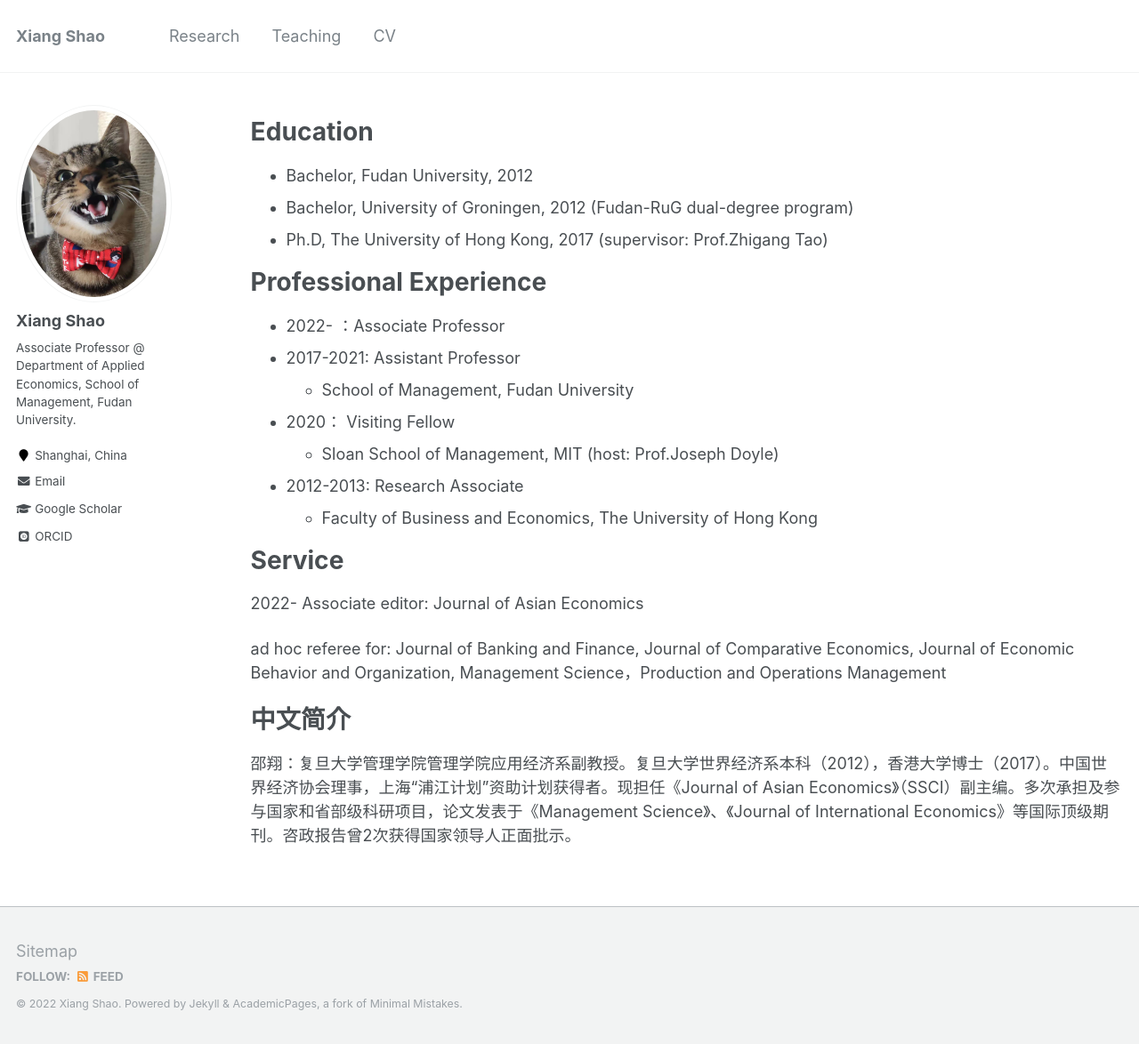
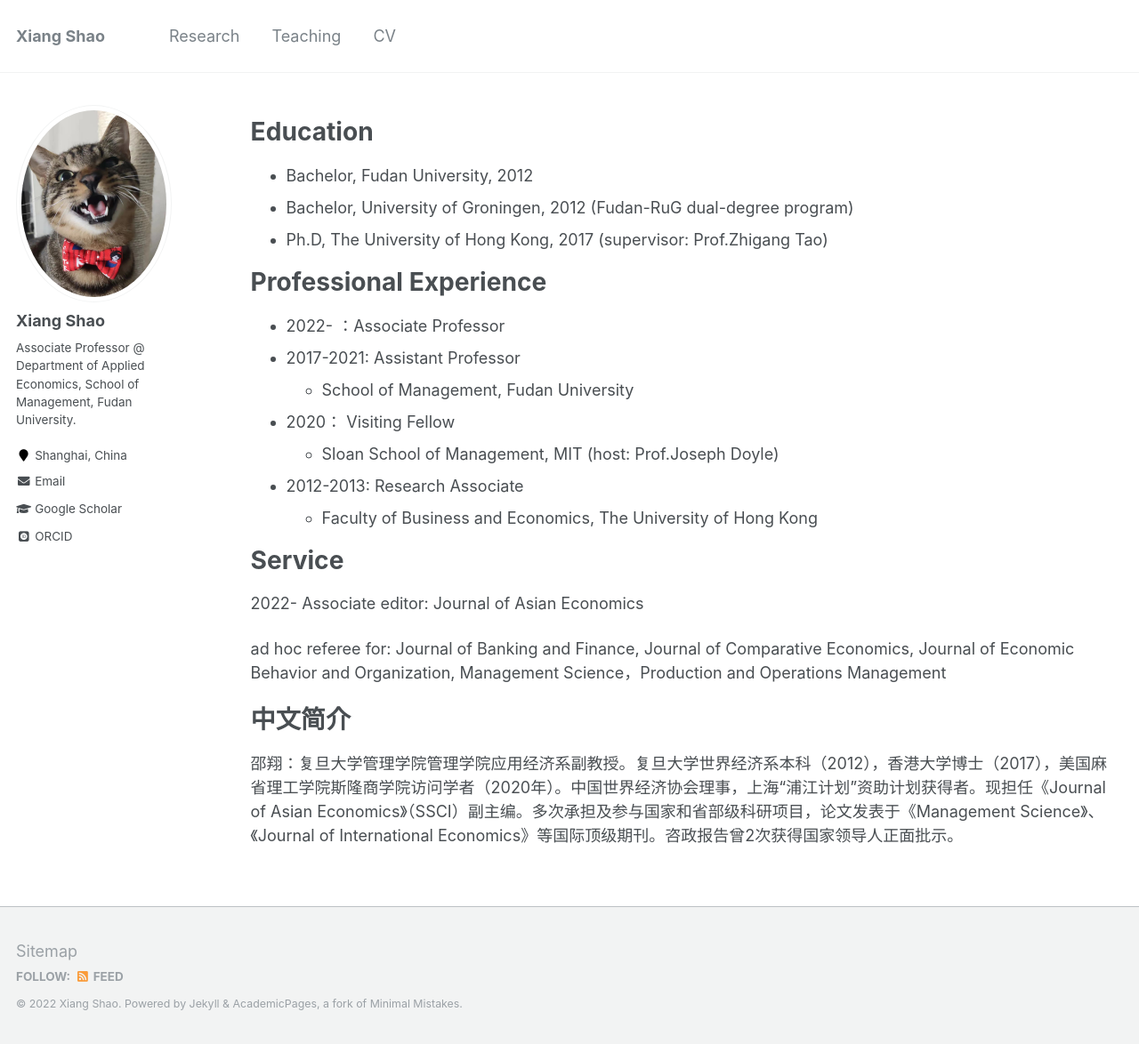
Before and after one commit to xiangshao/xiangshao.github.io, a Jekyll site: the page built from _pages/cv.md, in a window 1280 px wide and 1174 px high. Shown: the whole window at 89% size. Built offline with Jekyll 4.4.1, drawn with Linux system fonts in a browser that asks for light colours; some web fonts are replaced.

Commit message:
Update cv.md

```diff
--- a/_pages/cv.md
+++ b/_pages/cv.md
@@ -35,4 +35,4 @@ Journal of Banking and Finance, Journal of Comparative Economics, Journal of Eco
 
 中文简介
 ======
-邵翔：复旦大学管理学院管理学院应用经济系副教授。复旦大学世界经济系本科（2012），香港大学博士（2017）。中国世界经济协会理事，上海“浦江计划”资助计划获得者。现担任《Journal of Asian Economics》（SSCI）副主编。多次承担及参与国家和省部级科研项目，论文发表于《Management Science》、《Journal of International Economics》等国际顶级期刊。咨政报告曾2次获得国家领导人正面批示。
+邵翔：复旦大学管理学院管理学院应用经济系副教授。复旦大学世界经济系本科（2012），香港大学博士（2017），美国麻省理工学院斯隆商学院访问学者（2020年）。中国世界经济协会理事，上海“浦江计划”资助计划获得者。现担任《Journal of Asian Economics》（SSCI）副主编。多次承担及参与国家和省部级科研项目，论文发表于《Management Science》、《Journal of International Economics》等国际顶级期刊。咨政报告曾2次获得国家领导人正面批示。
```
